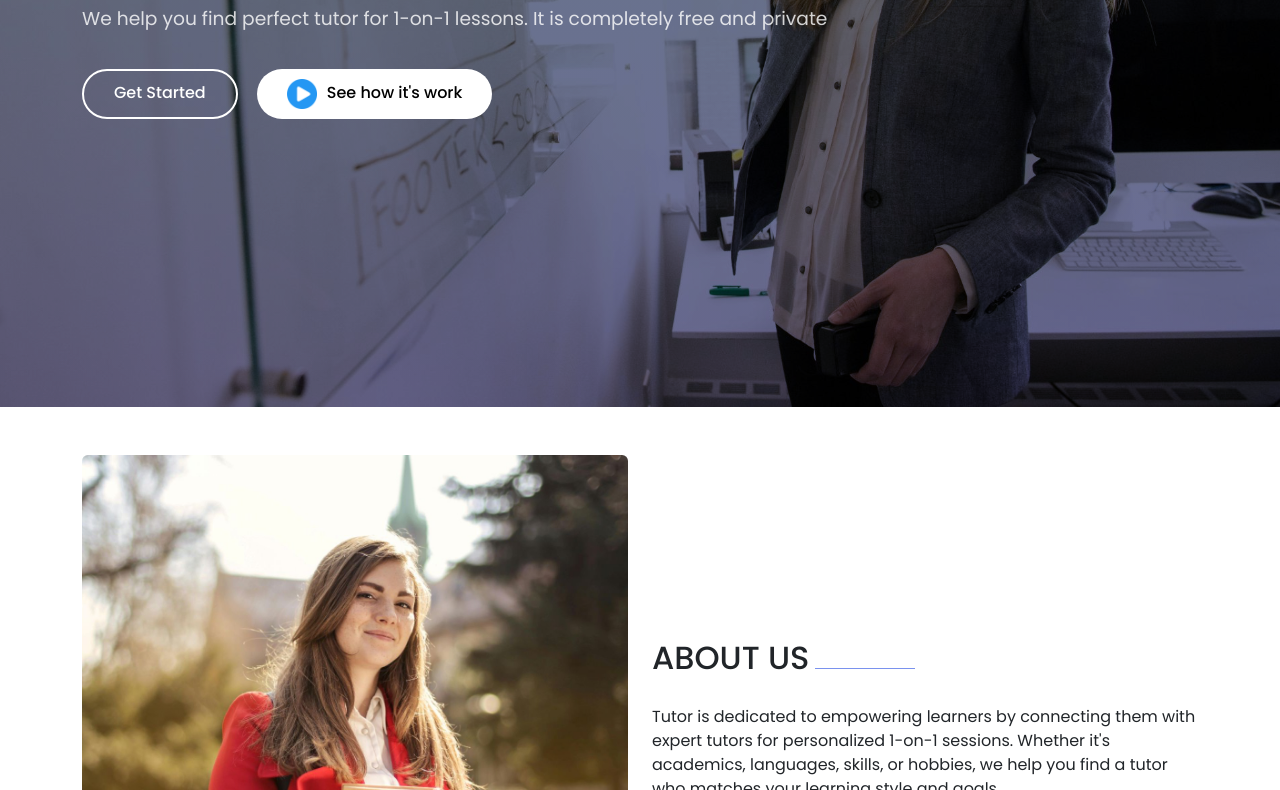
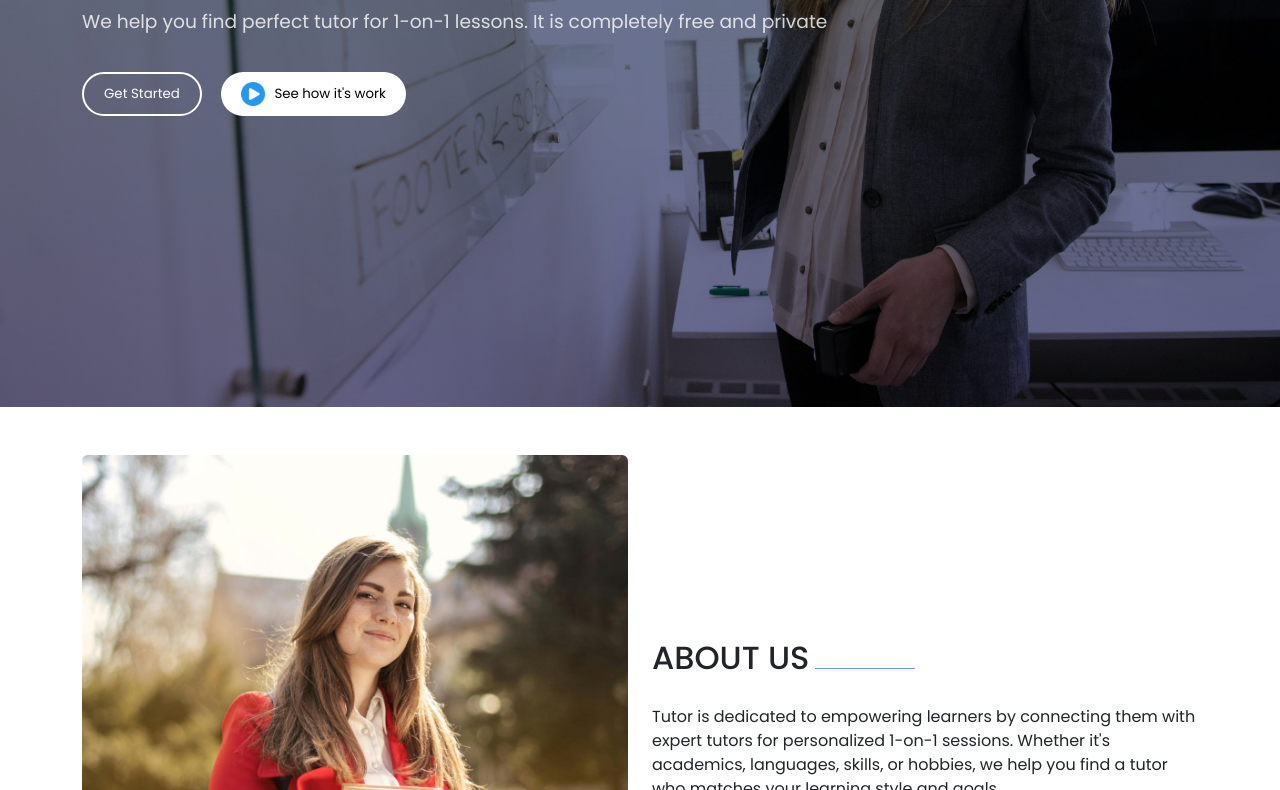
Before and after one commit to ThilinaJayamal/Tutor, a plain HTML site: page index.html in a window 1280 px wide. Shown: the part 453-1243 px from the top of the page. Drawn offline with nearby package versions, Linux system fonts and the light colour scheme.

Commit message:
button size changed

```diff
--- a/index.html
+++ b/index.html
@@ -52,7 +52,7 @@
                     <div class="btn-group">
                         <a class="btn btn-secondary" href="#about">Get Started</a>
                         <button class="btn play-btn" id="play">
-                            <img src="assets/play.png" alt="" style="width: 30px; height: 30px; margin-right: 6px;">
+                            <img src="assets/play.png" alt="" style="width: 24px; height: 24px; margin-right: 6px;">
                             <span>See how it's work</span>
                         </button>
                     </div>
@@ -283,7 +283,7 @@
             <div>
                 <h5>Our Newsletter</h5>
                 <p>Subscribe to our newsletter and receive the latest news about our products and services!</p>
-                <div class="d-flex flex-row gap-1 newsletter justify-content-between">
+                <div class="newsletter">
                     <input type="text" placeholder="Email" class="flex-1">
                     <button class="btn btn-primary">Subscribe</button>
                 </div>
--- a/style.css
+++ b/style.css
@@ -43,6 +43,7 @@ body{
 .hero .btn-group {
     display: flex;
     justify-content: space-between;
+    align-items: center;
     gap: 20px;
 }
 
@@ -58,11 +59,10 @@ body{
 /* button style*/
 .btn {
     border-radius: 30px !important;
-    padding: 10px 30px !important;
+    padding: 10px 20px !important;
     border: none !important;
-    font-size: 12pt !important;
+    font-size: 10pt !important;
     color: #fff !important;
-    font-weight: 500 !important;
 }
 
 .btn-secondary {
@@ -208,6 +208,9 @@ footer .bi {
 }
 
 .newsletter {
+    display: flex;
+    justify-content: space-between;
+    max-width: 100%;
     background-color: #fff;
     border-radius: 30px;
     overflow: hidden;
```
